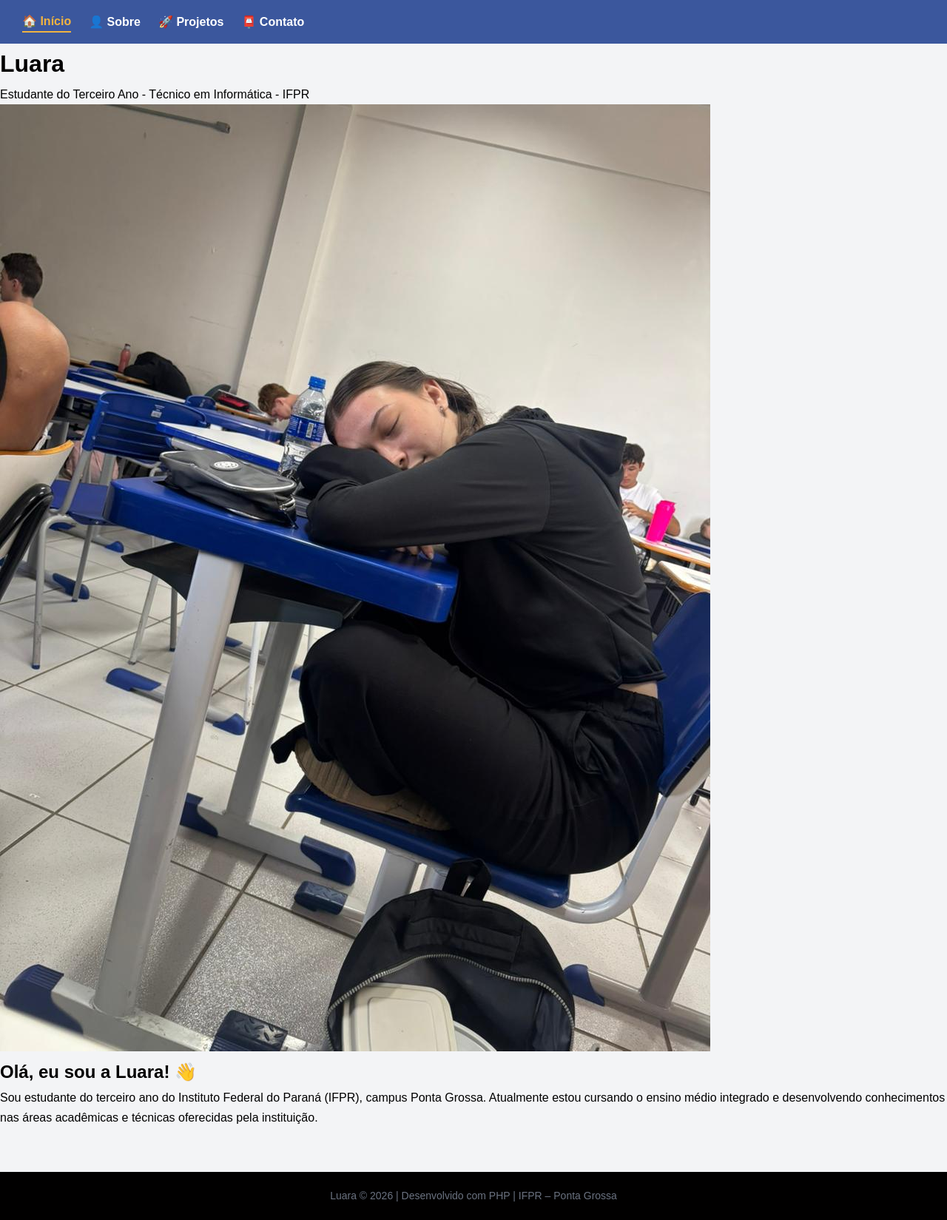
After one commit to luara874/2026-DWII, a PHP site: page /01_php-intro/index.php in a window 1280 px wide. The commit adds this page. Shown: the whole page at 74% size. Run offline with PHP 8.4, Linux system fonts and the light colour scheme.

Commit message:
preparação para refatoração

```diff
--- /dev/null
+++ b/01_php-intro/index.php
@@ -0,0 +1,50 @@
+<?php
+$pagina_atual = "inicio";
+$nome  = "Luara";
+$profissao = "Estudante";
+$curso  = "Técnico em Informática - IFPR";
+
+$titulo_pagina = "Portfólio — " . $nome;
+$caminho_raiz  = "../";
+?>
+<!DOCTYPE html>
+<html lang="pt-BR">
+<head>
+    <meta charset="UTF-8">
+    <meta name="viewport" content="width=device-width, initial-scale=1.0">
+    <title>Luara - Apresentação</title>
+    <?php require_once __DIR__ . '/../includes/cabecalho.php'; ?>
+</head>
+<body>
+
+    <header>
+        <div class="header-container">
+            <h1>Luara</h1>
+            <p class="header-sub"><?php echo $profissao ?> do Terceiro Ano - <?php echo $curso ?></p>
+        </div>
+    </header>
+
+    <main>
+        <section class="apresentacao">
+
+            <div class="foto-container">
+                <img src="../00_apresentacao/imgs/image.png" alt="Foto de Luara" class="foto-perfil">
+            </div>
+
+            <div class="texto-container">
+                <h2>Olá, eu sou a <?php echo $nome ?>! 👋</h2>
+
+                <p>
+                    Sou estudante do terceiro ano do Instituto Federal do Paraná (IFPR), campus Ponta Grossa.
+                    Atualmente estou cursando o ensino médio integrado e desenvolvendo conhecimentos
+                    nas áreas acadêmicas e técnicas oferecidas pela instituição.
+                </p>
+
+            </div>
+
+        </section>
+    </main>
+
+<?php require_once __DIR__ . '/../includes/rodape.php'; ?>
+</body>
+</html>
--- a/01_php-intro/projetos.php
+++ b/01_php-intro/projetos.php
@@ -8,7 +8,6 @@ $pagina_atual = "Projetos";
     <meta charset="UTF-8">
     <meta name="viewport" content="width=device-width, initial-scale=1.0">
     <title>Projetos - <?php echo $nome; ?></title>
-    <link rel="stylesheet" href="../includes/style.css">
 </head>
 <body>
     <?php include "../includes/cabecalho.php"; ?>
--- a/includes/cabecalho.php
+++ b/includes/cabecalho.php
@@ -1,12 +1,3 @@
-<<<<<<< HEAD
-<!--
-  Disciplina : Desenvolvimento Web II (DWII)
-  Aula       : 03 - PHP Intro
-  Autor      : Luara Munkemer Fornazari
-  Data       : 02/03/2026
--->
-<?php include "nav.php"; ?>
-=======
 <?php
 /**
  * =======================================================================
@@ -42,4 +33,3 @@ if (!isset($caminho_raiz))  $caminho_raiz  = "../"; // padrão: um nível acima
 // funciona independente de onde a página que o chamou está.
 include __DIR__ . '/nav.php';
 ?>
->>>>>>> 91923e46a0dffeac63121ae2c0db16e44a45bda1
--- a/includes/nav.php
+++ b/includes/nav.php
@@ -1,35 +1,26 @@
 <?php
-/**
- * =======================================================================
- * ARQUIVO     : includes/cabecalho.php
- * Disciplina  : Desenvolvimento Web II (2026-DWII)
- * Aula        : 04 – PHP para Web: Formulários, GET e POST
- * Autor       : Luara
- * Conceitos   : Modularização, include, isset(), caminho dinâmico
- * =======================================================================
- * * Responsabilidade: gera <meta>, <title>, link para o CSS
- * externo e inclui o nav.php.
- * * Variáveis esperadas na página que inclui este arquivo:
- * $titulo_pagina – string (opcional): texto da aba do navegador
- * $caminho_raiz  – string: caminho relativo até a raiz do projeto
- * Ex: '../' para páginas em 01_php-intro/ ou
- * 02_formularios/ (um nível acima)
- */
+if (!isset($pagina_atual)) $pagina_atual = "";
+if (!isset($caminho_raiz)) $caminho_raiz = "../";
 
-// isset() verifica se a variável foi definida antes de usá-la.
-// Valor padrão ativa caso a página esqueça de declarar $titulo_pagina.
-if (!isset($titulo_pagina)) $titulo_pagina = "Portfólio DWII";
-if (!isset($caminho_raiz))  $caminho_raiz  = "../"; // padrão: um nível acima
+function menu_class($item, $atual) {
+    return ($item === $atual) ? 'class="ativo"' : '';
+}
 ?>
-<meta charset="UTF-8">
-<meta name="viewport" content="width=device-width, initial-scale=1.0">
-<title><?php echo htmlspecialchars($titulo_pagina); ?></title>
-
-<link rel="stylesheet" href="<?php echo $caminho_raiz; ?>includes/style.css">
-
-<?php
-// __DIR__ é uma constante PHP que retorna o caminho absoluto
-// do diretório onde este arquivo está – garante que o include
-// funciona independente de onde a página que o chamou está.
-include __DIR__ . '/nav.php';
-?>
+<nav>
+    <a href="<?php echo $caminho_raiz; ?>01_php-intro/index.php"
+        <?php echo menu_class("inicio", $pagina_atual); ?>>
+        🏠 Início
+    </a>
+    <a href="<?php echo $caminho_raiz; ?>01_php-intro/sobre.php"
+        <?php echo menu_class("sobre", $pagina_atual); ?>>
+        👤 Sobre
+    </a>
+    <a href="<?php echo $caminho_raiz; ?>01_php-intro/projetos.php"
+        <?php echo menu_class("projetos", $pagina_atual); ?>>
+        🚀 Projetos
+    </a>
+    <a href="<?php echo $caminho_raiz; ?>02_formularios/contato.php"
+        <?php echo menu_class("contato", $pagina_atual); ?>>
+        📮 Contato
+    </a>
+</nav>
```
